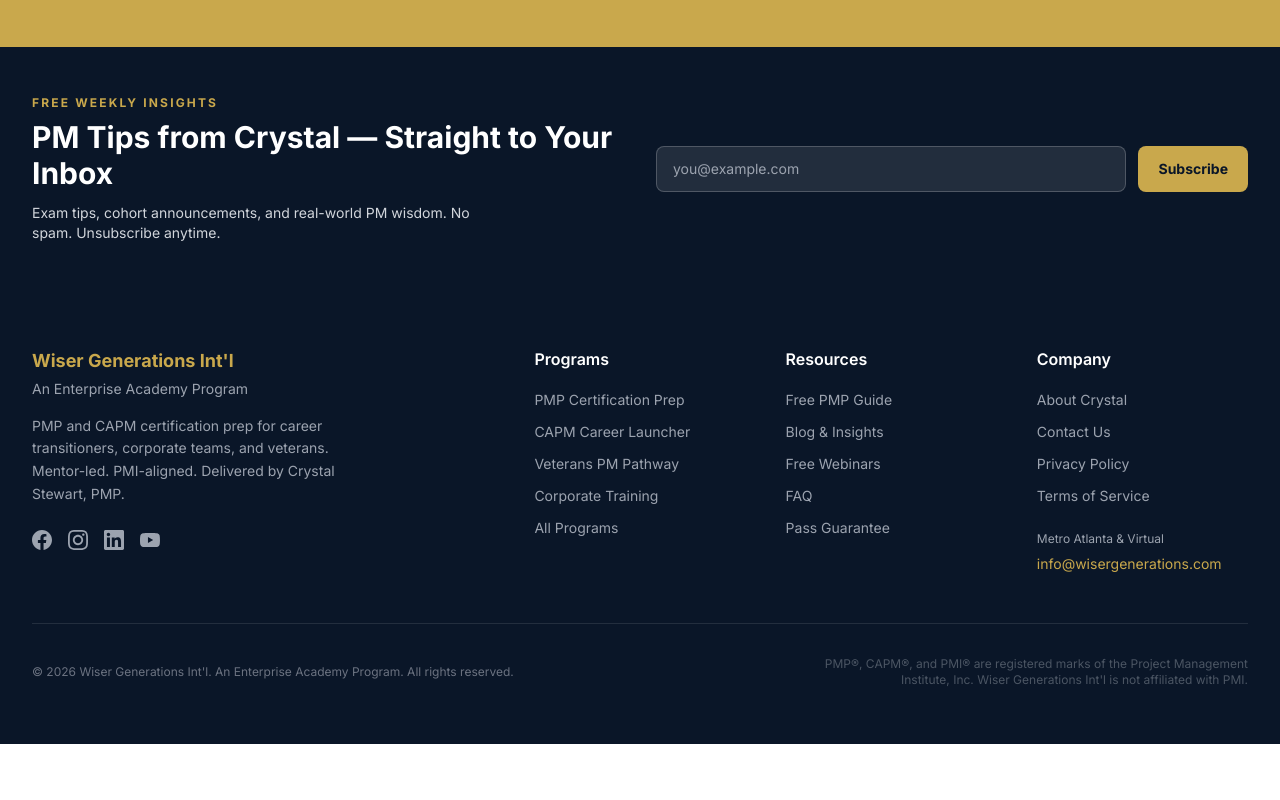
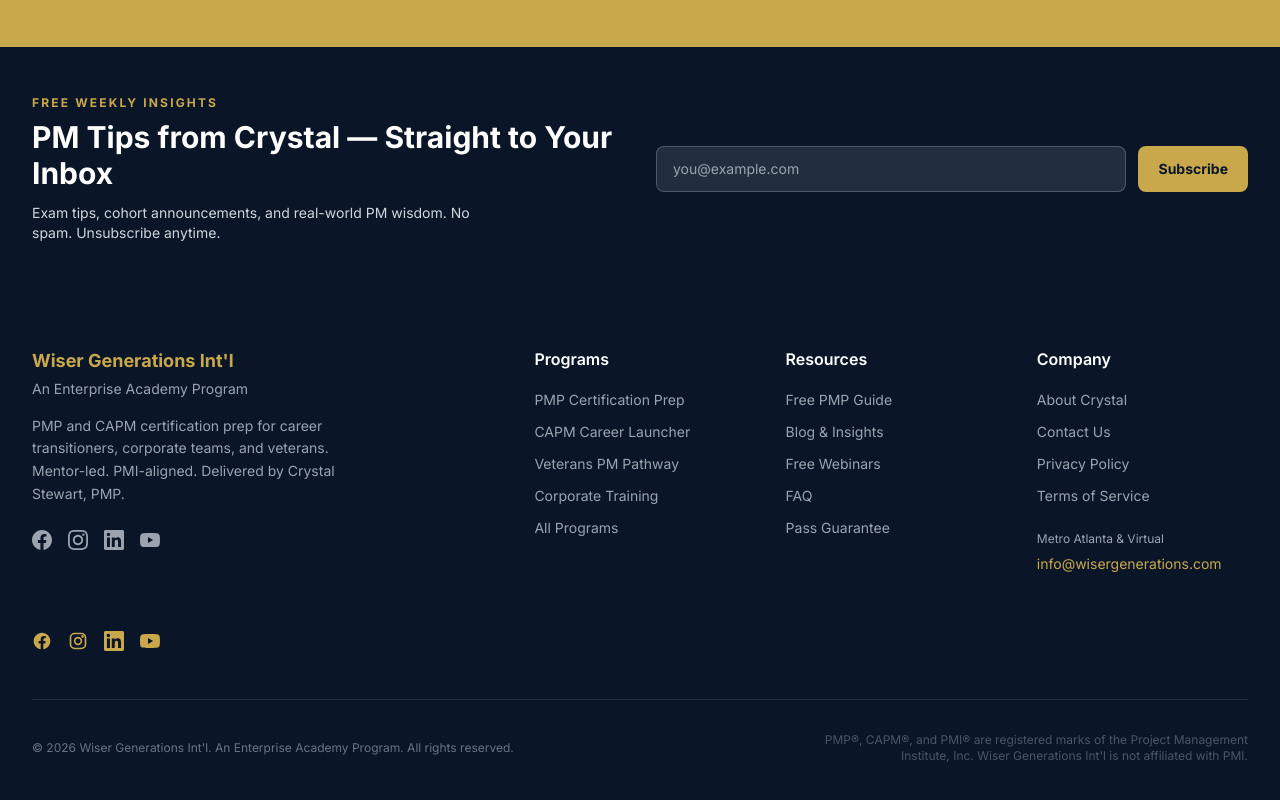
Before and after one commit to D4CGDBEMWS/wisergenerations-pmp, a Next.js app: page / in a window 1280 px wide. Shown: the part 5996-6796 px from the top of the page. Before the commit the page ends 6740 px from the top, so only its background shows below. Built offline with nearby package versions, Linux system fonts and the light colour scheme.

Commit message:
Add SocialIcons component to Footer
Restore Footer visual polish: SocialIcons import and gold icons

```diff
--- a/components/layout/Footer.tsx
+++ b/components/layout/Footer.tsx
@@ -1,4 +1,5 @@
 import Link from 'next/link'
+import SocialIcons from './SocialIcons'
 
 export function Footer() {
   return (
@@ -109,7 +110,8 @@
             </div>
           </div>
 
-        </div>
+
+              <SocialIcons variant="gold" className="mt-4" />      </div>
 
         {/* Bottom bar */}
         <div className="border-t border-white/10 pt-8">
```
